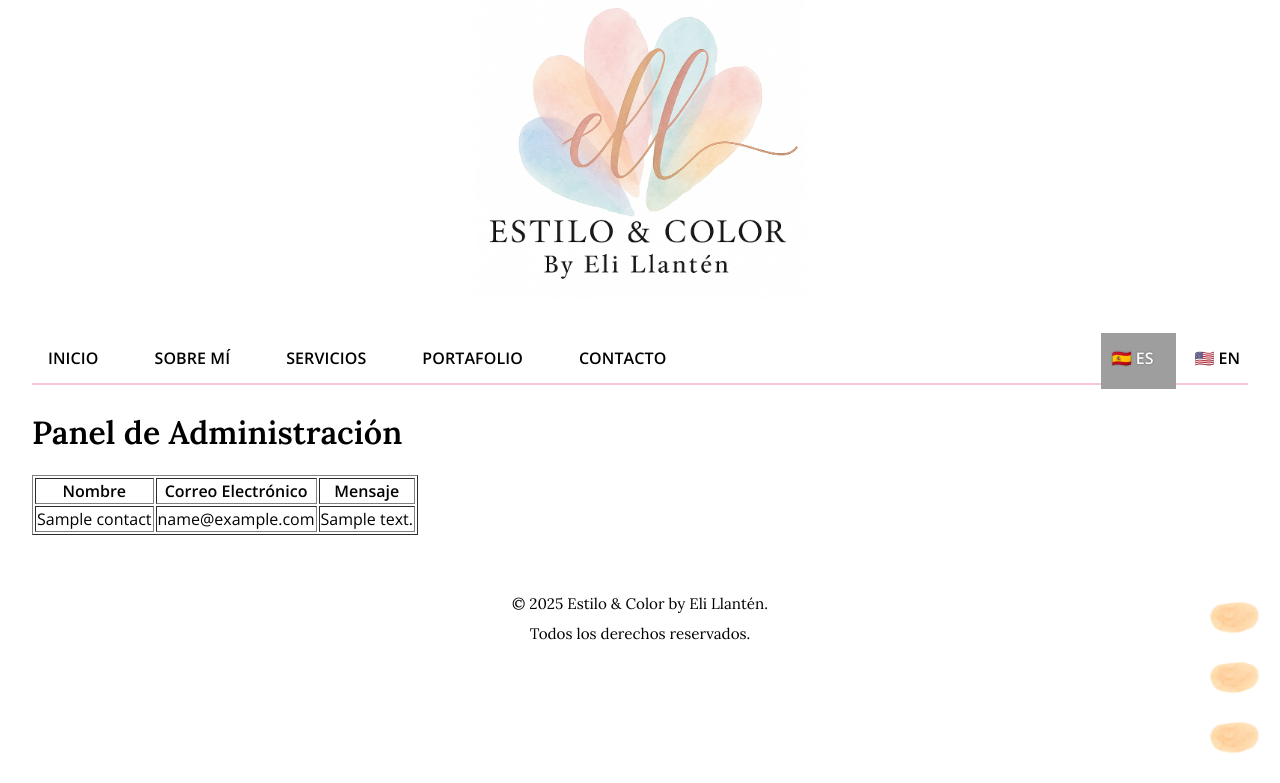
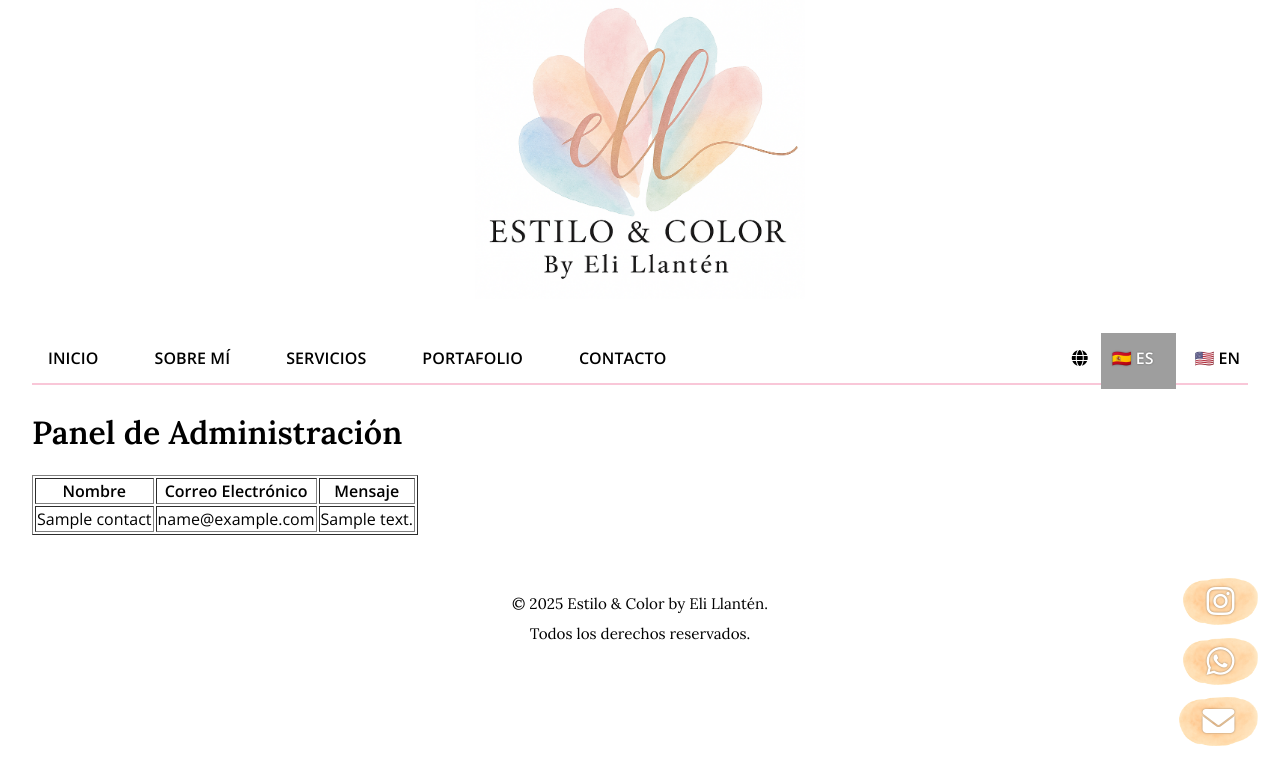
Before and after one commit to OscarAliaga/estiloycolor, a Flask app: page /admin in a window 1280 px wide. Shown: the part 17-800 px from the top of the page. Run offline with Flask 3, Linux system fonts and the light colour scheme; tables that the repository leaves empty hold one stand-in row (values such as "Sample post"); parts of the project's set-up code (start-up, migrations or seed data) failed here and were passed over; grey boxes are pictures that could not be loaded.

Commit message:
Revisiones de seguridad y en pantallas pequeñas pre salida en vivo

```diff
--- a/templates/base.html
+++ b/templates/base.html
@@ -3,14 +3,17 @@
 <head>
     <meta charset="UTF-8">
     <meta name="viewport" content="width=device-width, initial-scale=1.0">
-  <meta name="description" content="{{ _('Asesoría de imagen y color personal para mujeres que desean proyectar su autenticidad.') }}">
+    <meta name="description"
+          content="{{ _('Asesoría de imagen y color personal para mujeres que desean proyectar su autenticidad.') }}">
     <meta name="author" content="Eli Llantén">
 
     <title>{% block title %}{{ _('Estilo & Color') }}{% endblock %}</title>
 
     <link rel="stylesheet" href="{{ url_for('static', filename='css/colors.css') }}">
     <link rel="stylesheet" href="{{ url_for('static', filename='css/styles.css') }}">
-  <link rel="stylesheet" href="{{ url_for('static', filename='fontawesome/css/all.min.css') }}">
+    <link rel="stylesheet" href="https://cdnjs.cloudflare.com/ajax/libs/font-awesome/6.5.0/css/all.min.css" integrity="sha512-CIc+nDQuK4dC+u7ITbdXlPZVyoXwiG+aCGIIN2AmFwVGLYbsTW2sCJYIj9KfKj2xpGvVX3naOWyt3yOXO5xT2Q==" crossorigin="anonymous" referrerpolicy="no-referrer" />
+
+
 
     {% block head %}{% endblock %}
 </head>
@@ -24,7 +27,8 @@
     <i class="fab fa-whatsapp"></i>
 </a>
 
-<a href="{{ url_for('contact', lang=get_locale()) }}#contacto" class="contact-float" aria-label="{{ _('Formulario de contacto') }}">
+<a href="{{ url_for('contact', lang=get_locale()) }}#contacto" class="contact-float"
+   aria-label="{{ _('Formulario de contacto') }}">
     <i class="fas fa-envelope"></i>
 </a>
 
@@ -33,7 +37,8 @@
 <!-- LOGO ENCIMA DEL HEADER -->
 <div class="logo-top-container">
     <a href="{{ url_for('home') }}">
-      <img src="{{ url_for('static', filename='img/logo_acuarelas-2.png') }}" alt="Estilo y Color" class="logo-top-img">
+        <img src="{{ url_for('static', filename='img/logo_acuarelas-2.png') }}" alt="Estilo y Color"
+             class="logo-top-img">
     </a>
 </div>
 
@@ -85,9 +90,11 @@
 
         <div class="nav-lang">
             <i class="fas fa-globe"></i>
-        <a href="?lang=es" class="{% if get_locale() == 'es' %}active-lang{% endif %}" aria-label="Cambiar a español">🇪🇸 ES</a>
+            <a href="?lang=es" class="{% if get_locale() == 'es' %}active-lang{% endif %}"
+               aria-label="Cambiar a español">🇪🇸 ES</a>
             <span>|</span>
-        <a href="?lang=en" class="{% if get_locale() == 'en' %}active-lang{% endif %}" aria-label="Switch to English">🇺🇸 EN</a>
+            <a href="?lang=en" class="{% if get_locale() == 'en' %}active-lang{% endif %}"
+               aria-label="Switch to English">🇺🇸 EN</a>
         </div>
     </nav>
 </header>
```
Lines whose indentation alone changed are shown as unchanged.
